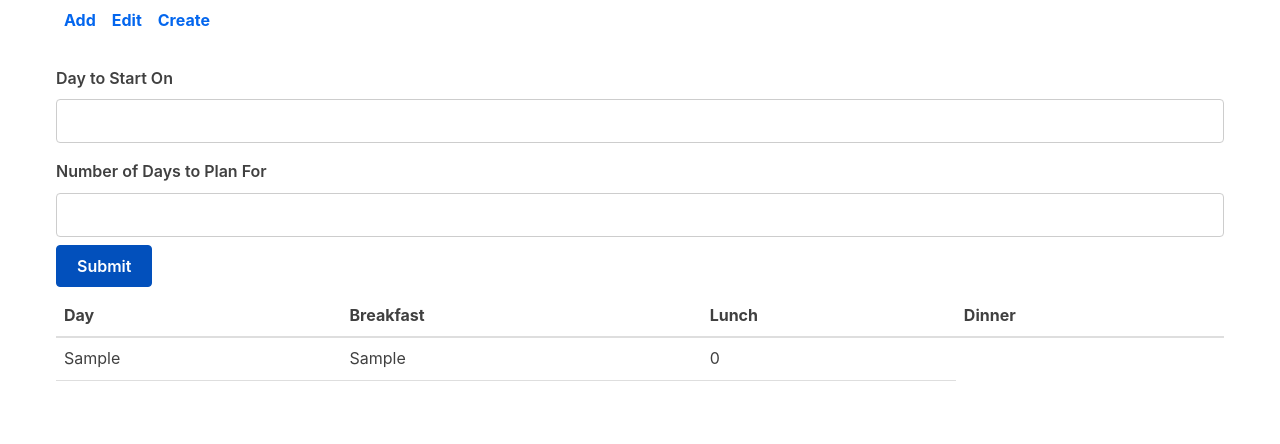
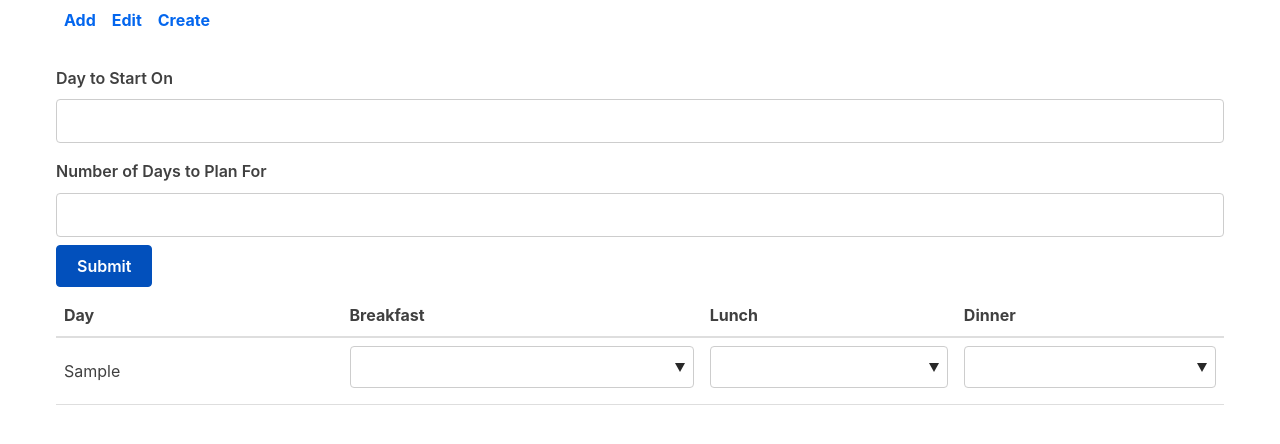
Before and after one commit to dmmanhardt/FoodListProgram, a React (Create React App) app in the folder food-prep-helper/: page / in a window 1280 px wide. Both pictures are taken after typing "Sample", "Sample" into the empty fields and a click on the button "Submit". Shown: the top 444 px of the page. Built offline with nearby package versions, Linux system fonts and the light colour scheme.

Commit message:
updated:

```diff
--- a/food-prep-helper/src/Selection.js
+++ b/food-prep-helper/src/Selection.js
@@ -13,20 +13,71 @@ const SelectionHeader = () => {
     );
 }
 
-const SelectionDays = props => {
-    const rows = props.createOptions.map((row, index) => {
+class RecipeOption extends Component {
+    render() {
+        const { createOptions } = this.props;
+
         return (
-            <tr key={index}>
-                <td>{row.startDay}</td>
-                <td>{row.numberDays}</td>
-                <td>{index}</td>
-            </tr>
+            <select>
+                <option value="none"></option>
+                <ReturnRecipeOptions createOptions={createOptions} />
+            </select>
         );
-    });
+    }
+}
 
+const ReturnRecipeOptions = props => {
+    const meals = ["Breakfast", "Lunch", "Dinner"];
+    const week = [
+        "Sunday",
+        "Monday",
+        "Tuesday",
+        "Wednesday",
+        "Thursday",
+        "Friday",
+        "Saturday"
+    ];
+
+    for (let i = 0; i < props.createOptions[0].numberDays; i++) {
+        // todo: get corresponding index of startDay from week
+        var daysToPlanFor = [week[(props.createOptions[0].startDay + 1 + i) % 7]];
+        console.log(props.createOptions[0].startDay);
+        console.log(week["Monday"]);
+    }
     return (
-        <tbody>{rows}</tbody>
+        <option>{daysToPlanFor}</option>
     );
+}
+
+class SelectionDays extends Component {
+    // change this to get days from python file (if starting on monday with 4 Days
+    // python should return Monday, Tuesday, Wednesday, Thursday), then this
+    // function should return as a row: day, dropdown, dropdown, dropdown with
+    // each dropdown containing available recipes
+    render () {
+        const { createOptions } = this.props;
+        const rows = createOptions.map((row, index) => {
+            // change the select elements to be their own components
+            return (
+                <tr key={index}>
+                    <td>{row.startDay}</td>
+                    <td>
+                        <RecipeOption createOptions={createOptions} />
+                    </td>
+                    <td>
+                        <RecipeOption createOptions={createOptions} />
+                    </td>
+                    <td>
+                        <RecipeOption createOptions={createOptions} />
+                    </td>
+                </tr>
+            );
+        });
+
+        return (
+            <tbody>{rows}</tbody>
+        );
+    }
 }
 
 class Selection extends Component {
```
